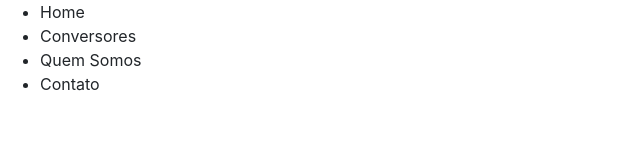
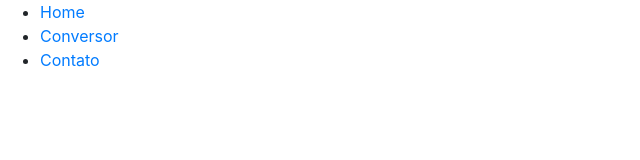
Before and after one commit to alessandrogois/conversor-online, a plain HTML site: page index.html in a window 1280 px wide. Shown: the whole page, without its empty margins (0-640 px from the left). Drawn offline with nearby package versions, Linux system fonts and the light colour scheme.

Commit message:
Feature added

```diff
--- a/index.html
+++ b/index.html
@@ -1,5 +1,5 @@
 <!DOCTYPE html>
-<html lang="en">
+<html lang="pt-BR">
 	<head>
 		<!-- Required meta tags -->
 		<meta charset="utf-8" />
@@ -19,16 +19,13 @@
 		<title>MultiConversor Online</title>
 	</head>
 	<body>
-		<head>
-			<nav>
-				<ul>
-					<li>Home</li>
-					<li>Conversores</li>
-					<li>Quem Somos</li>
-					<li>Contato</li>
-				</ul>
-			</nav>
-		</head>
+		<nav>
+			<ul>
+				<li><a href="#">Home</a></li>
+				<li><a href="#">Conversor</a></li>
+				<li><a href="#">Contato</a></li>
+			</ul>
+		</nav>
 
 		<!-- Optional JavaScript -->
 		<!-- jQuery first, then Popper.js, then Bootstrap JS -->
--- a/style.css
+++ b/style.css
@@ -9,6 +9,6 @@ body {
 	margin: 0;
 	overflow: hidden;
 }
-ul {
-	list-style: none;
+nav ul li a {
+	list-style-type: none;
 }
```
